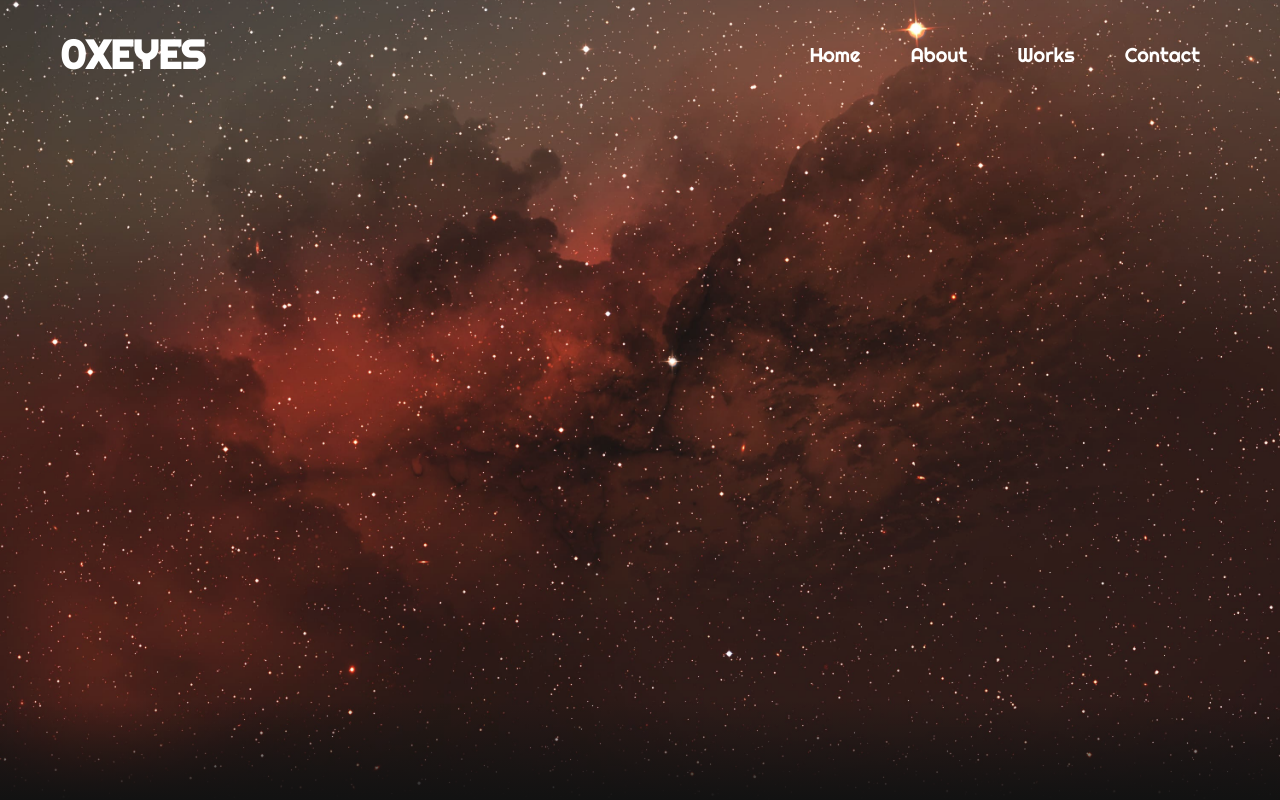
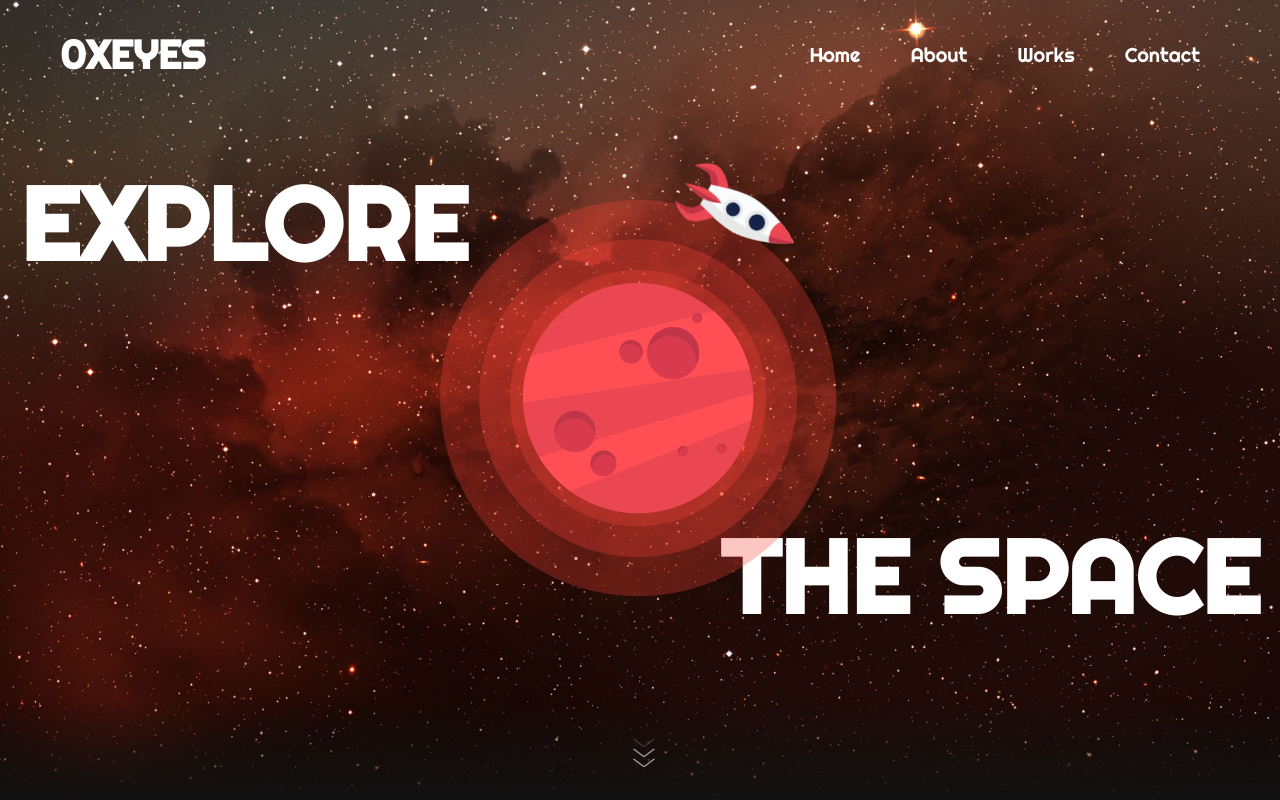
Before and after one commit to Thrizzacode/Profile, a plain HTML site: page index.html in a window 1280 px wide. Shown: the top 800 px of the page. Drawn offline with nearby package versions, Linux system fonts and the light colour scheme.

Commit message:
3rd commit,add the animation on Home

```diff
--- a/index.html
+++ b/index.html
@@ -18,7 +18,12 @@
     </header>
     <button id="myBtn" onclick="topFunction()"><i class="fa-solid fa-angles-up"></i></button>
     <section id="home">
-      <div class="bg"> <img id="star" src="./assets/star.jpg" alt=""></div>
+      <h1 id="title">EXPLORE </h1>
+      <h1 id="title2">THE SPACE</h1>
+      <div class="explore" onclick="location.href='#about'">V </div><img id="star" src="./assets/star.jpg" alt="">
+      <div class="mars">
+        <div class="spaceship"> <img id="spaceship" src="./assets/spaceship.png" alt=""></div><img id="mars" src="./assets/mars.png" alt="">
+      </div>
     </section>
     <section id="about">
       <div class="pic"><img src="./assets/head.jpg" alt=""></div>
@@ -28,28 +33,26 @@
       </div>
     </section>
     <section id="works">
+      <h1>Works </h1>
       <div class="work_frame">
         <div class="w_left"> <img src="./assets/work1.png" alt=""></div>
         <div class="w_right">
-          <h1>FOMCOFFEEPROJECT </h1>
-          <p>Independently complete the erection of web pages, familiar with the use of shopify.</p>
-          <button class="btn" onclick="location.href='https://www.fomcoffeeproject.com'">SHOW ME </button>
+          <h2>FOMCOFFEEPROJECT </h2>
+          <p>Independently complete the erection of web pages, familiar with the use of shopify.</p><a class="btn" href="https://www.fomcoffeeproject.com" target="_blank">SHOW ME </a>
         </div>
       </div>
       <div class="work_frame">
         <div class="w_left"> <img src="./assets/work2.png" alt=""></div>
         <div class="w_right">
-          <h1>Taipeimusiker House  </h1>
-          <p>- Web front-end and back-end data maintenance <br>- Maintenance of web content<br>- IIS settings</p>
-          <button class="btn" onclick="location.href='https://www.musiker.com.tw'">SHOW ME </button>
+          <h2>Taipeimusiker House  </h2>
+          <p>- Web front-end and back-end data maintenance <br>- Maintenance of web content<br>- IIS settings</p><a class="btn" href="http://www.musiker.com.tw/index.asp" target="_blank">SHOW ME </a>
         </div>
       </div>
       <div class="work_frame">
         <div class="w_left"> <img src="./assets/work3.png" alt=""></div>
         <div class="w_right">
-          <h1>Amount Progressive System </h1>
-          <p>Build this page to avoid wasting paper and save costs for the company, customers can accumulate money every time they come to provide a phone number,and practice restful api.<br>SKILL:<br>Html/Css, jquery, Ajax</p>
-          <button class="btn" onclick="location.href='https://thrizzacode.github.io/Member-Grand-Total/'">SHOW ME </button>
+          <h2>Amount Progressive System </h2>
+          <p>Build this page to avoid wasting paper and save costs for the company, customers can accumulate money every time they come to provide a phone number,and practice restful api.<br><br>SKILL:<br>Html/Css, jquery, Ajax</p><a class="btn" href="https://thrizzacode.github.io/Member-Grand-Total/" target="_blank">SHOW ME </a>
         </div>
       </div>
     </section>
--- a/main.dev.js
+++ b/main.dev.js
@@ -1,6 +1,9 @@
 "use strict";
 
-var mybutton = document.getElementById("myBtn"); // When the user scrolls down 20px from the top of the document, show the button
+var mybutton = document.getElementById("myBtn");
+var stars = document.getElementById("star");
+var title = document.getElementById("title");
+var title2 = document.getElementById("title2"); // When the user scrolls down 20px from the top of the document, show the button
 
 window.onscroll = function () {
   scrollFunction();
@@ -21,3 +24,10 @@ function topFunction() {
 
   document.documentElement.scrollTop = 0; // For Chrome, Firefox, IE and Opera
 }
+
+window.addEventListener('scroll', function () {
+  var value = window.scrollY;
+  console.log(value);
+  title.style.left = value + 'px';
+  title2.style.right = value + 'px';
+});
--- a/style.css
+++ b/style.css
@@ -15,6 +15,7 @@ html {
 body {
   background-color: #121212;
   min-height: 100vh;
+  overflow-x: hidden;
 }
 
 #myBtn {
@@ -79,20 +80,113 @@ ul li a:hover {
 }
 
 section {
+  position: relative;
   width: 100%;
   height: 100vh;
   font-family: "Jura";
 }
-section .bg img {
+
+#title {
+  position: absolute;
+  left: 0;
+  top: 20%;
+  transform: translateX(20px);
+  font-size: 8vw;
+  color: white;
+  z-index: 1;
+  font-family: "Righteous";
+}
+
+#title2 {
+  position: absolute;
+  right: 0;
+  bottom: 20%;
+  transform: translateX(-20px);
+  font-size: 8vw;
+  color: white;
+  z-index: 1;
+  font-family: "Righteous";
+  white-space: nowrap;
+}
+
+.explore {
+  position: absolute;
+  left: 50%;
+  bottom: 5%;
+  font-size: 1vw;
+  color: white;
+  opacity: 0.6;
+  z-index: 60;
+  transform: scaleX(3);
+  cursor: pointer;
+  animation: explore 2s infinite;
+}
+.explore::before {
+  content: "V";
+  position: absolute;
+  left: 0;
+  bottom: 10px;
+  opacity: 0.3;
+}
+.explore::after {
+  content: "V";
+  position: absolute;
+  left: 0;
+  top: 10px;
+}
+
+@keyframes explore {
+  0% {
+    transform: translateY(-20px) scaleX(3);
+  }
+  100% {
+    transform: translateY(0) scaleX(3);
+  }
+}
+#home {
+  display: flex;
+  justify-content: center;
+  align-items: center;
+}
+#home #star {
   position: absolute;
   left: 0;
   top: 0;
   width: 100%;
   height: 100%;
   object-fit: cover;
-  mix-blend-mode: screen;
 }
-
+#home .mars {
+  width: 400px;
+  height: 400px;
+  position: absolute;
+}
+#home #mars {
+  position: absolute;
+  left: 0;
+  top: 0;
+  z-index: 10;
+}
+#home .spaceship {
+  position: absolute;
+  width: 400px;
+  height: 400px;
+  animation: spin 5s infinite;
+  animation-timing-function: linear;
+  z-index: 11;
+}
+#home #spaceship {
+  position: absolute;
+  z-index: 13;
+}
+@keyframes spin {
+  0% {
+    transform: rotate(0deg);
+  }
+  100% {
+    transform: rotate(360deg);
+  }
+}
 #home::before {
   content: "";
   position: absolute;
@@ -124,6 +218,7 @@ section .bg img {
   font-size: 3.5vw;
   margin-bottom: 40px;
   padding-left: 10%;
+  font-family: "Righteous";
 }
 #about p {
   padding-left: 10%;
@@ -140,6 +235,11 @@ section .bg img {
   color: white;
   padding: 50px 150px;
   height: 100%;
+}
+#works h1 {
+  font-size: 4vw;
+  margin-bottom: 30px;
+  font-family: "Righteous";
 }
 #works .work_frame {
   position: relative;
@@ -158,7 +258,7 @@ section .bg img {
 #works .w_right {
   padding-left: 30px;
 }
-#works .w_right h1 {
+#works .w_right h2 {
   margin-bottom: 10px;
   font-size: 2vw;
 }
@@ -174,6 +274,7 @@ section .bg img {
   background-color: #f24;
   border-radius: 30px;
   border: none;
+  text-decoration: none;
   display: flex;
   justify-content: center;
   align-items: center;
```
Also changed, not shown: assets/1x/資產 3.png (added), assets/1x/資產 4.png (added), assets/1x/資產 5.png (added), assets/1x/資產 6.png (added), assets/mars.png (added), assets/spaceship.png (added), 1 other file.
